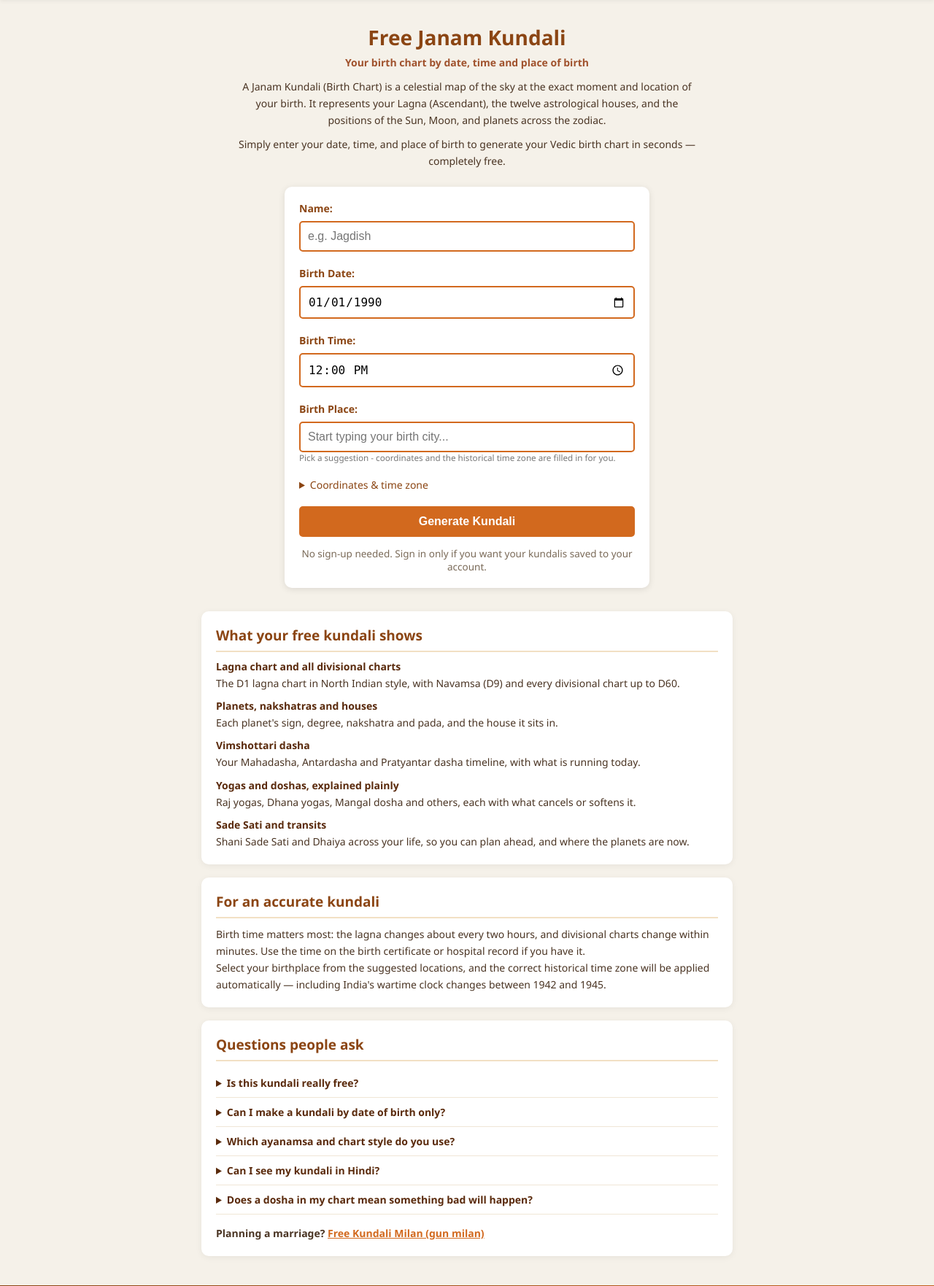
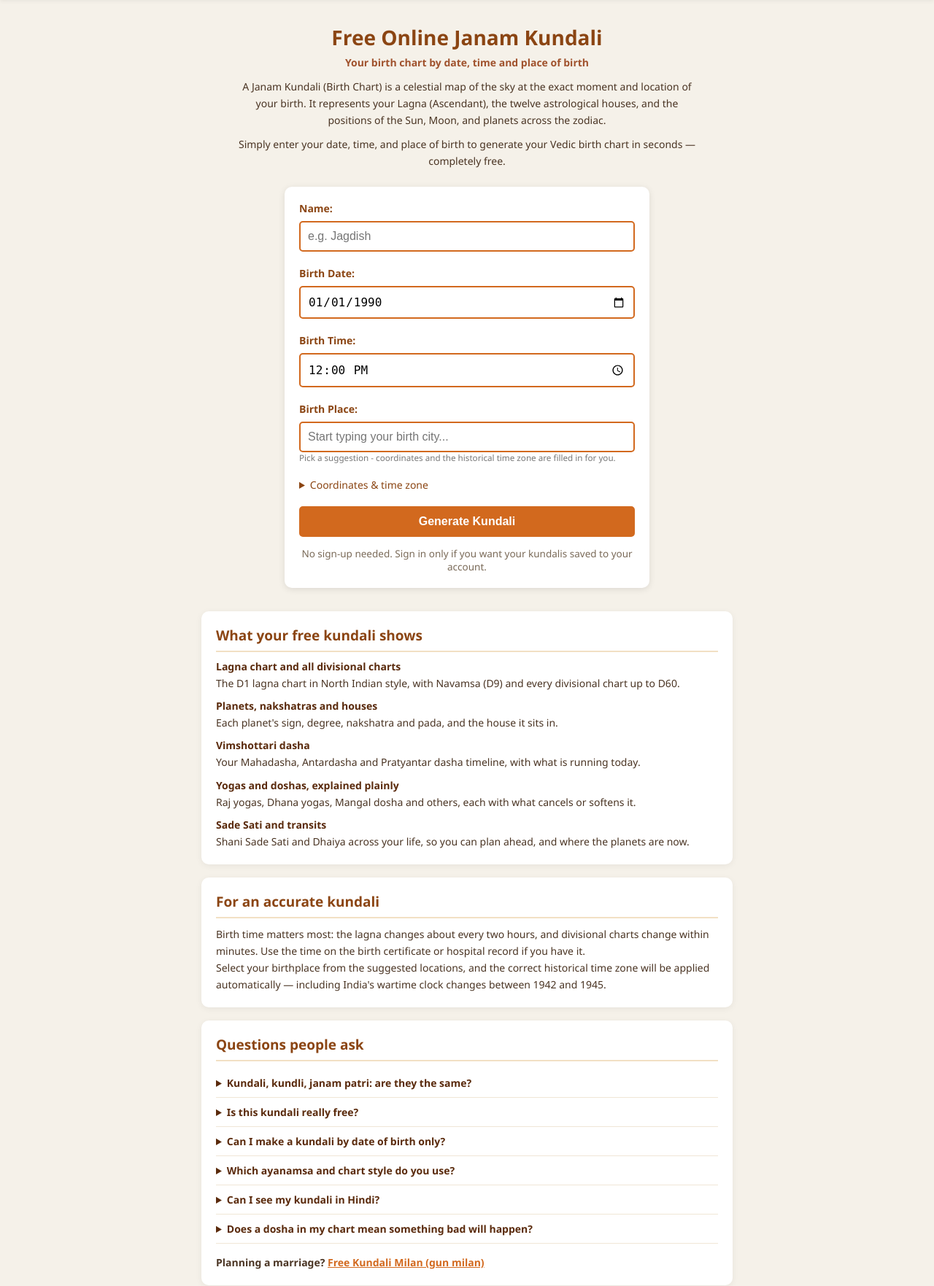
Before and after one commit to ksingh159/panchang, a Django app: page /kundali/create in a window 1280 px wide. Shown: the part 98-1861 px from the top of the page at 73% size. Run offline with Django 5.2, Linux system fonts and the light colour scheme.

Commit message:
Kundali page: target 'free online kundali', 'kundli' and Hindi 'फ्री ऑनलाइन कुंडली'
Title, H1 and description now carry the common search wordings; a new FAQ
(also in the FAQPage JSON-LD) covers kundali / kundli / janam patri. The
owner's intro paragraphs are unchanged.

Co-Authored-By: Claude Opus 5.5 <noreply@anthropic.com>

```diff
--- a/astroproj/core/templates/kundali/create_kundali.html
+++ b/astroproj/core/templates/kundali/create_kundali.html
@@ -1,8 +1,8 @@
 {% extends 'base.html' %}
 {% load static i18n vp %}
 
-{% block title %}{% translate "Free Janam Kundali Online by Date of Birth" %} | {{ SITE_NAME }}{% endblock %}
-{% block meta_description %}{% translate "Make your free janam kundali online by date, time and place of birth: lagna chart, D1 to D60 divisional charts, Vimshottari dasha, yogas, Sade Sati and transits, in Hindi or English." %}{% endblock %}
+{% block title %}{% translate "Free Online Kundali (Janam Kundli) by Date of Birth" %} | {{ SITE_NAME }}{% endblock %}
+{% block meta_description %}{% translate "Make your free online kundali (janam kundli) by date, time and place of birth: lagna chart, D1 to D60 divisional charts, Vimshottari dasha, yogas, Sade Sati and transits, in Hindi or English." %}{% endblock %}
 {% block structured_data %}{% if seo %}
 <script nonce="{{ csp_nonce }}" type="application/ld+json">{{ seo.faq_jsonld }}</script>
 {% endif %}{% endblock %}
@@ -11,7 +11,7 @@
 {% block content %}
 <div class="jk">
   <header class="jk-head">
-    <h1>{% translate "Free Janam Kundali" %}</h1>
+    <h1>{% translate "Free Online Janam Kundali" %}</h1>
     <p class="jk-sub">{% translate "Your birth chart by date, time and place of birth" %}</p>
     {% if seo %}{% for para in seo.intro %}<p class="jk-intro">{{ para|pick }}</p>{% endfor %}{% endif %}
   </header>
--- a/astroproj/core/utils/kundali_seo_content.py
+++ b/astroproj/core/utils/kundali_seo_content.py
@@ -239,6 +239,12 @@ KUNDALI_ACCURACY = [
 ]
 
 KUNDALI_FAQ = [
+    (("Kundali, kundli, janam patri: are they the same?", "कुंडली, कुण्डली, जन्मपत्री: क्या ये एक ही हैं?"),
+     ("Yes. Kundali (often spelt kundli), janam kundali, janam patri and birth chart all name the same map of the "
+      "sky at the moment you were born. This free online kundali makes it in Hindi or English from your date, time "
+      "and place of birth.",
+      "हाँ। कुंडली (कुण्डली), जन्म कुंडली, जन्मपत्री और बर्थ चार्ट सब आपके जन्म के क्षण के आकाश का एक ही नक्शा हैं। "
+      "यह फ्री ऑनलाइन कुंडली आपकी जन्म तिथि, समय और स्थान से इसे हिंदी या अंग्रेज़ी में बनाती है।")),
     (("Is this kundali really free?", "क्या यह कुंडली सच में मुफ्त है?"),
      ("Yes. The full online kundali, with all charts, dashas, yogas and Sade Sati, is free, and no sign-up is "
       "needed. Sign in with Google or email if you want your kundalis saved to your account and opened from any "
```
Also changed, not shown: astroproj/locale/hi/LC_MESSAGES/django.po, 1 other file.
